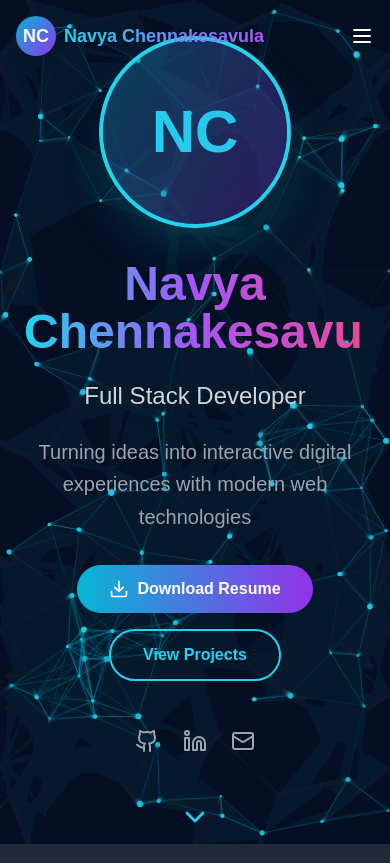
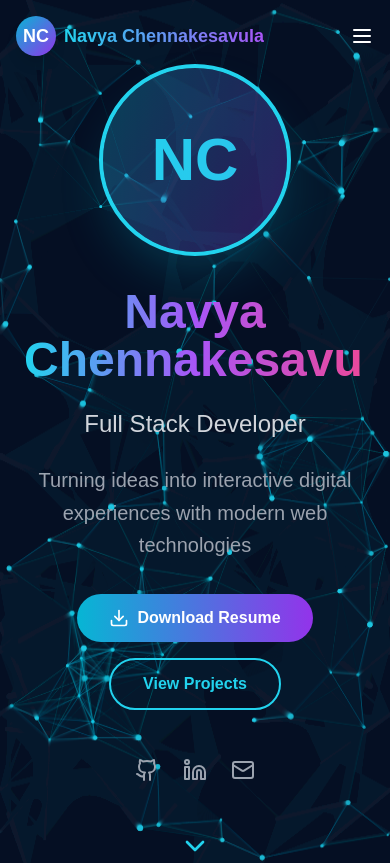
Before and after one commit to chennakesavulanavya/navyachennakesavula-portfolio, a React (Vite) app: page / in a window 390 px wide. Shown: the top 863 px of the page. Built offline with nearby package versions, Linux system fonts and the light colour scheme.

Commit message:
Adjust mobile header layout
Move profile picture down in mobile view to prevent overlap with the navigation bar.

```diff
--- a/src/components/Hero.tsx
+++ b/src/components/Hero.tsx
@@ -18,7 +18,7 @@ const Hero = () => {
       <div className="container mx-auto px-6 text-center relative z-10">
         <div className="max-w-4xl mx-auto">
           {/* Profile Image */}
-          <div className="mb-8 relative pt-8">
+          <div className="mb-8 relative pt-16 sm:pt-12 md:pt-8">
             <div className="w-48 h-48 mx-auto rounded-full overflow-hidden border-4 border-cyan-400 shadow-2xl shadow-cyan-500/25 relative">
               <div className="w-full h-full bg-gradient-to-br from-cyan-500/20 to-purple-600/20 flex items-center justify-center">
                 <div className="text-6xl font-bold text-cyan-400">NC</div>
```
